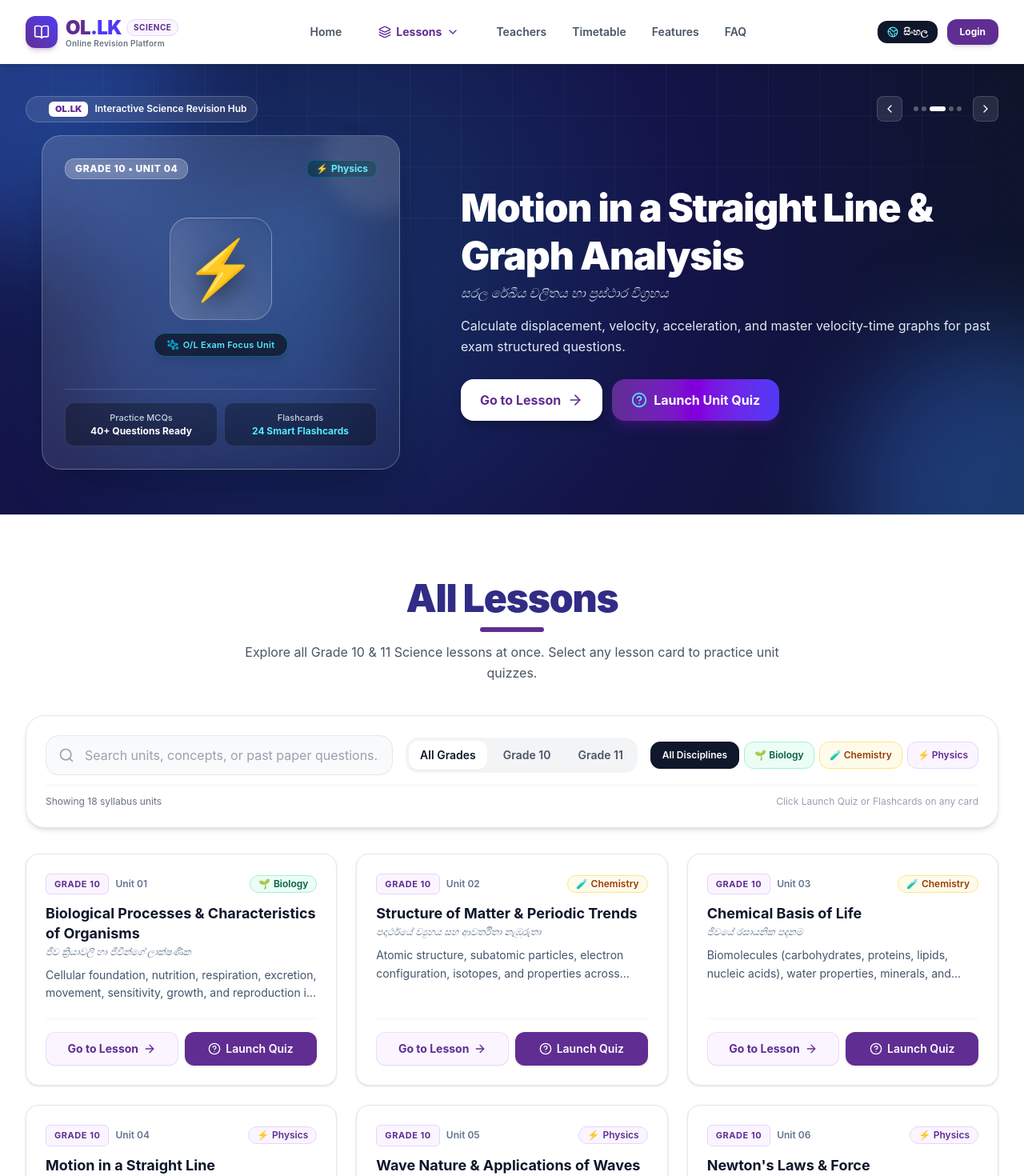
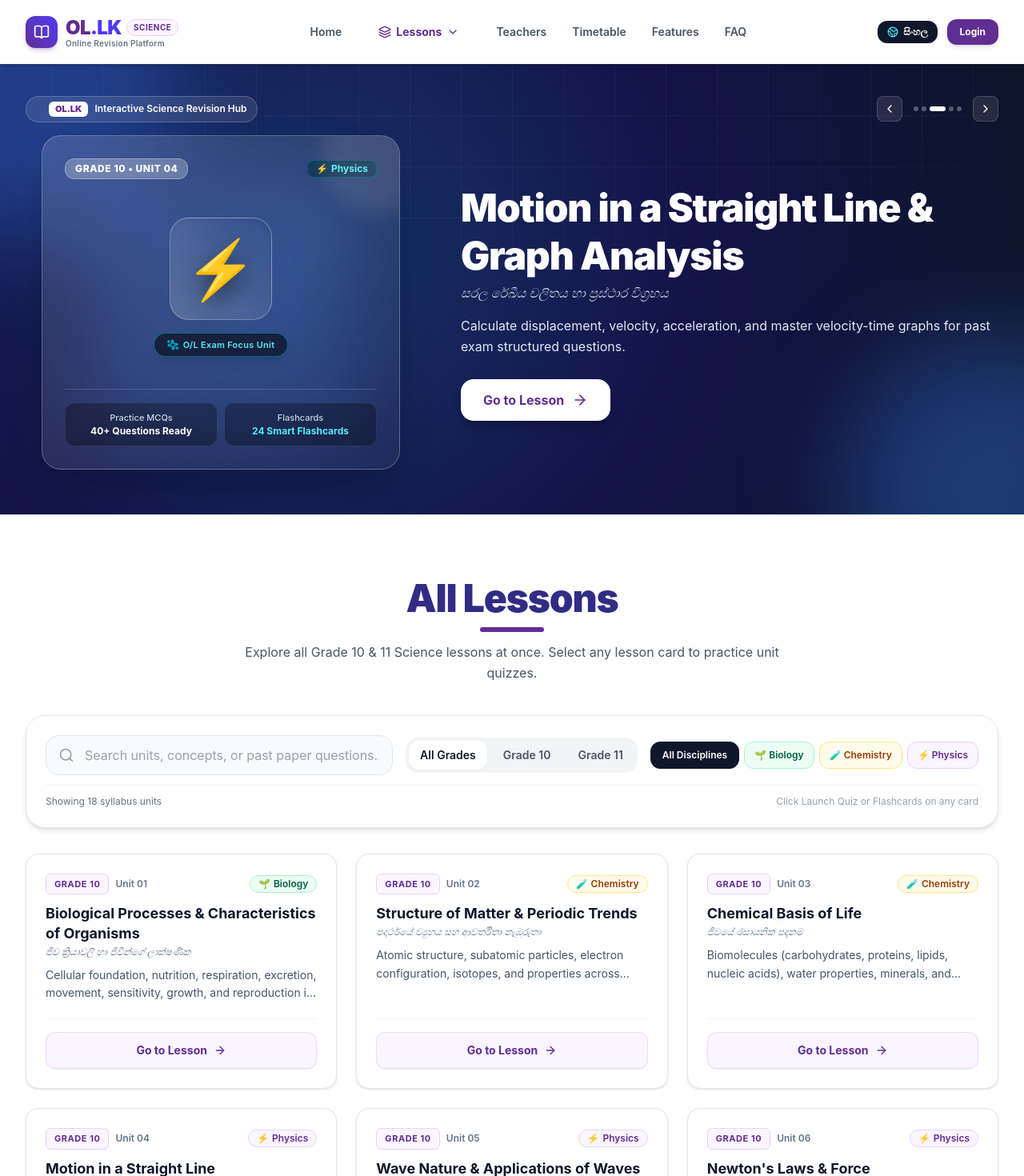
Before and after one commit to Sithum20041129/OLRevisionhubScience, a React (Vite) app: page / in a window 1280 px wide. Shown: the top 1470 px of the page at 80% size. Built offline with nearby package versions, Linux system fonts and the light colour scheme.

Commit message:
Remove Launch Unit Quiz buttons from hero carousel and unit cards; keep clean Go to Lesson actions

```diff
--- a/src/App.jsx
+++ b/src/App.jsx
@@ -60,10 +60,7 @@ function RevisionHubContent() {
       <Navbar />
 
       {/* 2. Auto-Changing Horizontally Paging Tabs Hero Section (3-second cycle) */}
-      <HeroCarousel
-        onOpenQuiz={(u) => setActiveQuizUnit(u)}
-        allUnits={unitsData}
-      />
+      <HeroCarousel />
 
       {/* 3. Cards Showing All Lessons At Once (Directly after Hero Unit Tabs) */}
       <section id="units" className="py-16 sm:py-20 bg-white border-y border-gray-200">
--- a/src/components/HeroCarousel.jsx
+++ b/src/components/HeroCarousel.jsx
@@ -1,6 +1,6 @@
 import React, { useState, useEffect, useRef } from 'react';
 import { useLanguage } from '../context/useLanguage';
-import { HelpCircle, ArrowRight, ChevronLeft, ChevronRight, Sparkles } from 'lucide-react';
+import { ArrowRight, ChevronLeft, ChevronRight, Sparkles } from 'lucide-react';
 
 const featuredHeroUnits = [
   {
@@ -100,7 +100,7 @@ const featuredHeroUnits = [
   }
 ];
 
-export default function HeroCarousel({ onOpenQuiz, allUnits }) {
+export default function HeroCarousel() {
   const { language } = useLanguage();
   const [currentIndex, setCurrentIndex] = useState(0);
   const [isPaused, setIsPaused] = useState(false);
@@ -109,9 +109,6 @@ export default function HeroCarousel({ onOpenQuiz, allUnits }) {
   const isSinhala = language === 'si';
   const totalTabs = featuredHeroUnits.length;
   const currentUnit = featuredHeroUnits[currentIndex];
-
-  // Match current unit with allUnits to pass the full object to Quiz modal
-  const fullUnitObject = allUnits.find(u => u.id === currentUnit.id) || allUnits[0];
 
   // Auto-advance tabs every 3 seconds (3000ms)
   useEffect(() => {
@@ -273,7 +270,7 @@ export default function HeroCarousel({ onOpenQuiz, allUnits }) {
 
           </div>
 
-          {/* RIGHT HAND SIDE: UNIT DETAILS & DIRECT ACTION BUTTONS */}
+          {/* RIGHT HAND SIDE: UNIT DETAILS & DIRECT ACTION BUTTON */}
           <div className="lg:col-span-7 flex flex-col justify-center space-y-5 lg:pl-6 text-left">
 
             {/* Title & Subtitle */}
@@ -291,27 +288,15 @@ export default function HeroCarousel({ onOpenQuiz, allUnits }) {
               </p>
             </div>
 
-            {/* DIRECT ACTION BUTTONS: GO TO LESSON & LAUNCH QUIZ */}
-            <div className="pt-2 flex flex-wrap items-center gap-3">
-
-              {/* Button 1: Go to Lesson */}
+            {/* DIRECT ACTION BUTTON: GO TO LESSON */}
+            <div className="pt-2 flex items-center">
               <button
                 onClick={handleGoToLesson}
-                className="px-6 py-3.5 rounded-2xl bg-white hover:bg-slate-100 text-[#602d92] font-bold text-sm sm:text-base shadow-lg shadow-black/20 flex items-center gap-2 transform hover:-translate-y-0.5 active:translate-y-0 transition cursor-pointer"
+                className="px-7 py-3.5 rounded-2xl bg-white hover:bg-slate-100 text-[#602d92] font-bold text-sm sm:text-base shadow-lg shadow-black/20 flex items-center gap-2.5 transform hover:-translate-y-0.5 active:translate-y-0 transition cursor-pointer"
               >
                 <span>{isSinhala ? 'පාඩමට යන්න' : 'Go to Lesson'}</span>
                 <ArrowRight className="w-5 h-5 text-[#602d92]" />
               </button>
-
-              {/* Button 2: Launch Unit Quiz */}
-              <button
-                onClick={() => onOpenQuiz(fullUnitObject)}
-                className="px-6 py-3.5 rounded-2xl bg-gradient-to-r from-[#602d92] via-purple-700 to-indigo-600 hover:from-purple-800 hover:to-indigo-700 text-white font-bold text-sm sm:text-base shadow-lg shadow-purple-900/40 hover:shadow-purple-700/60 flex items-center gap-2 transform hover:-translate-y-0.5 active:translate-y-0 transition cursor-pointer"
-              >
-                <HelpCircle className="w-5 h-5 text-cyan-300" />
-                <span>{isSinhala ? 'ප්‍රශ්නාවලිය ආරම්භ කරන්න' : 'Launch Unit Quiz'}</span>
-              </button>
-
             </div>
 
           </div>
--- a/src/components/UnitCard.jsx
+++ b/src/components/UnitCard.jsx
@@ -1,6 +1,6 @@
 import React from 'react';
 import { useLanguage } from '../context/useLanguage';
-import { HelpCircle, ArrowRight } from 'lucide-react';
+import { ArrowRight } from 'lucide-react';
 
 export default function UnitCard({ unit, onOpenQuiz }) {
   const { language, t } = useLanguage();
@@ -81,27 +81,15 @@ export default function UnitCard({ unit, onOpenQuiz }) {
         </p>
       </div>
 
-      {/* Bottom Action Area: Go to Lesson & Launch Quiz */}
+      {/* Bottom Action Area: Go to Lesson */}
       <div className="mt-5 pt-4 border-t border-slate-100">
-        <div className="grid grid-cols-2 gap-2">
-          {/* Go to Lesson Button */}
-          <button
-            onClick={() => onOpenQuiz(unit)}
-            className="flex items-center justify-center gap-1.5 py-2.5 px-3 rounded-xl bg-purple-50 hover:bg-purple-100 text-[#602d92] text-xs sm:text-sm font-bold border border-purple-200/80 transition-all duration-200 cursor-pointer shadow-2xs hover:shadow-xs"
-          >
-            <span>{isSinhala ? 'පාඩමට යන්න' : 'Go to Lesson'}</span>
-            <ArrowRight className="w-4 h-4" />
-          </button>
-
-          {/* Quiz Runner Button */}
-          <button
-            onClick={() => onOpenQuiz(unit)}
-            className="flex items-center justify-center gap-1.5 py-2.5 px-3 rounded-xl bg-[#602d92] hover:bg-purple-800 text-white text-xs sm:text-sm font-semibold transition-all duration-200 shadow-sm hover:shadow-md cursor-pointer"
-          >
-            <HelpCircle className="w-4 h-4" />
-            <span>{t.startQuiz}</span>
-          </button>
-        </div>
+        <button
+          onClick={() => onOpenQuiz(unit)}
+          className="w-full flex items-center justify-center gap-2 py-3 px-4 rounded-xl bg-purple-50 hover:bg-[#602d92] text-[#602d92] hover:text-white text-xs sm:text-sm font-bold border border-purple-200/80 hover:border-[#602d92] transition-all duration-200 cursor-pointer shadow-2xs hover:shadow-md group/btn"
+        >
+          <span>{isSinhala ? 'පාඩමට යන්න' : 'Go to Lesson'}</span>
+          <ArrowRight className="w-4 h-4 group-hover/btn:translate-x-1 transition-transform" />
+        </button>
       </div>
 
     </div>
```
